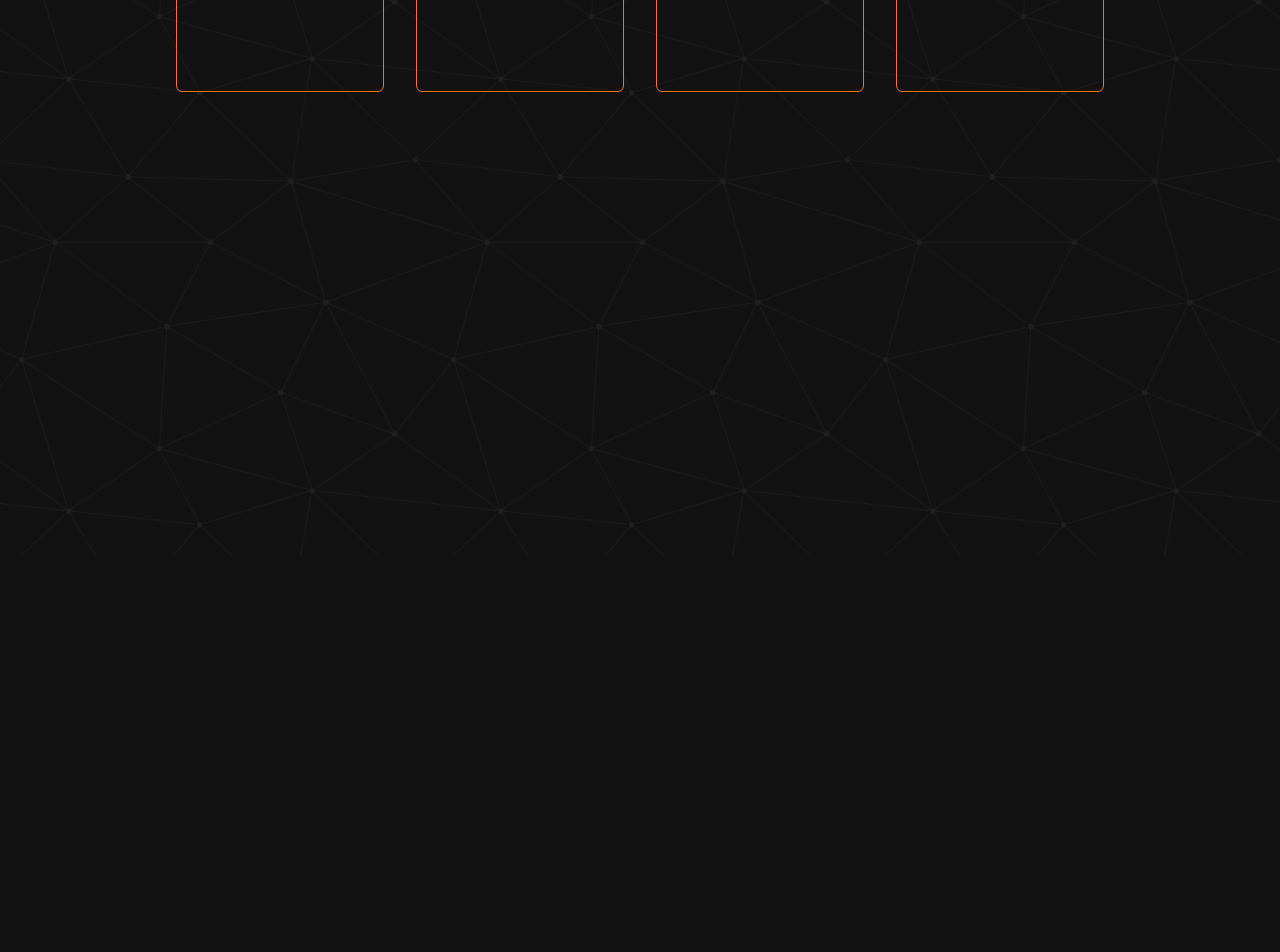
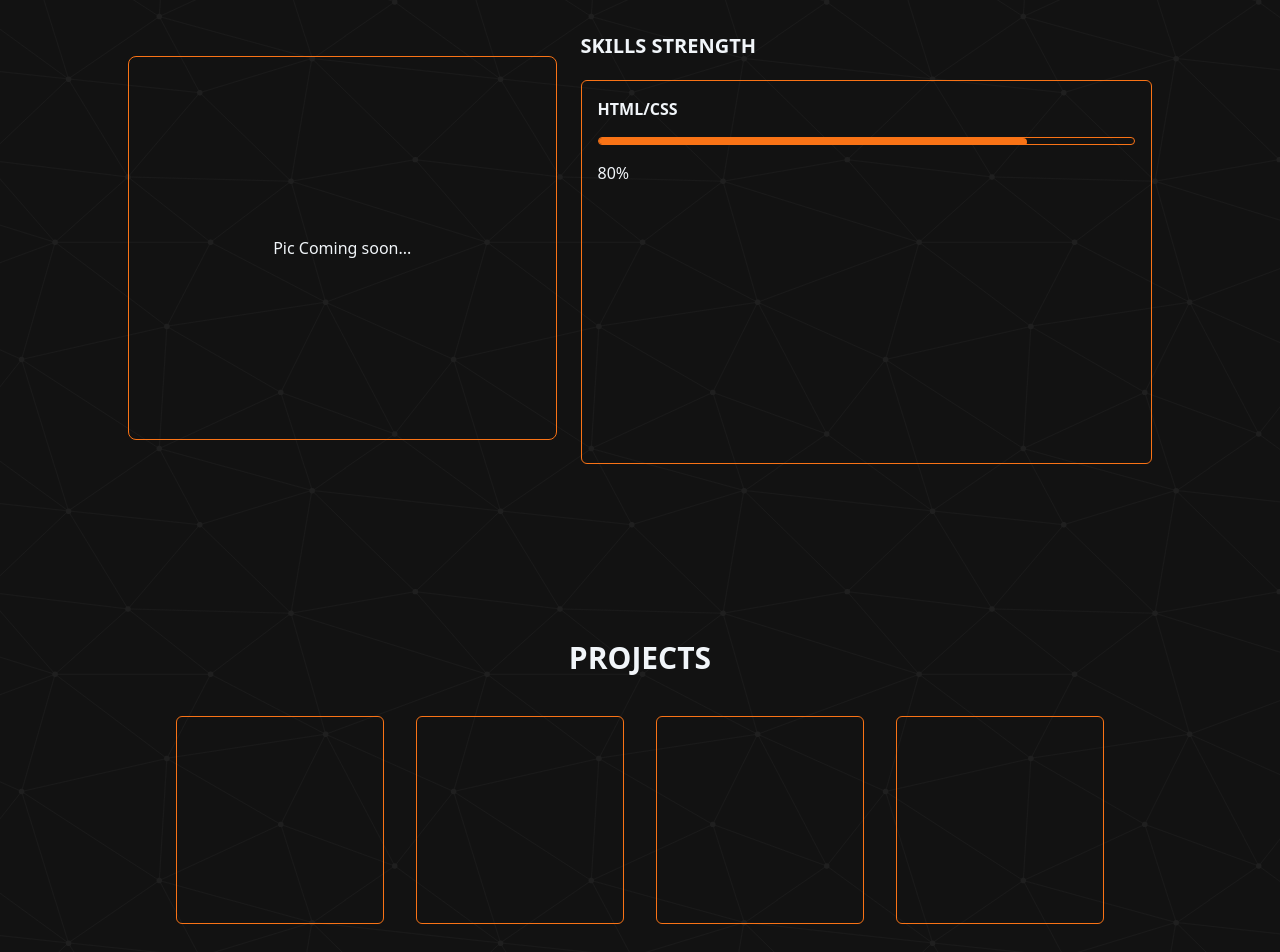
Before and after one commit to benjaminnkem/portfolio, a Next.js app: page / in a window 1280 px wide. Shown: the part 1260-2212 px from the top of the page. Before the commit the page ends 1816 px from the top, so only its background shows below. Built offline with nearby package versions, Linux system fonts and the light colour scheme.

Commit message:
Created skills progrss

```diff
--- a/app/components/HomePage.js
+++ b/app/components/HomePage.js
@@ -18,7 +18,7 @@ const HomePage = () => {
           </div>
         </section>
 
-        <section className="mx-auto w-11/12 md:w-[1024px] section mt-4">
+        <section className="mx-auto w-11/12 md:w-[1024px] section my-40">
           <div className="grid items-center gap-2" style={{ gridTemplateColumns: "2fr 1fr" }}>
             <div>
               <h2 className="text-lg font-semibold text-orange-500 uppercase">Hi, Nkem Benjamin Here!</h2>
@@ -46,7 +46,29 @@ const HomePage = () => {
           </div>
         </section>
 
-        <section className="mx-auto w-11/12 md:w-[1024px] section my-16">
+        <section className="mx-auto w-11/12 md:w-[1024px] section my-40">
+          <div className="grid items-center gap-6" style={{ gridTemplateColumns: "1.5fr 2fr" }}>
+            <div className="grid bg-transparent border border-orange-500 rounded-lg h-96 place-content-center">
+              <p>Pic Coming soon...</p>
+            </div>
+            <div>
+              <h3 className="mb-5 text-xl font-bold uppercase">Skills Strength</h3>
+              <div className="p-4 border border-orange-500 rounded-md h-96">
+                <div className="space-y-6">
+                  <div className="grid items-center gap-4">
+                    <p className="font-semibold">HTML/CSS</p>
+                    <div className="w-full h-2 overflow-hidden border border-orange-500 rounded-md">
+                      <div className="w-4/5 h-2 duration-200 bg-orange-500 rounded-r-md progress"></div>
+                    </div>
+                    <p>80%</p>
+                  </div>
+                </div>
+              </div>
+            </div>
+          </div>
+        </section>
+
+        <section className="mx-auto w-11/12 md:w-[1024px] section my-40">
           <div className="p-4">
             <h3 className="text-3xl font-bold text-center uppercase">Projects</h3>
 
--- a/app/components/styles/HomePage.css
+++ b/app/components/styles/HomePage.css
@@ -1,3 +1,16 @@
 .stack {
   text-shadow: 10px 10px 20px rgba(226, 123, 13, 0.183);
 }
+
+.progress {
+  animation: progress 1s linear;
+}
+
+@keyframes progress {
+  0% {
+    width: .1%;
+  }
+  100% {
+    width: 80%;
+  }
+}
```
